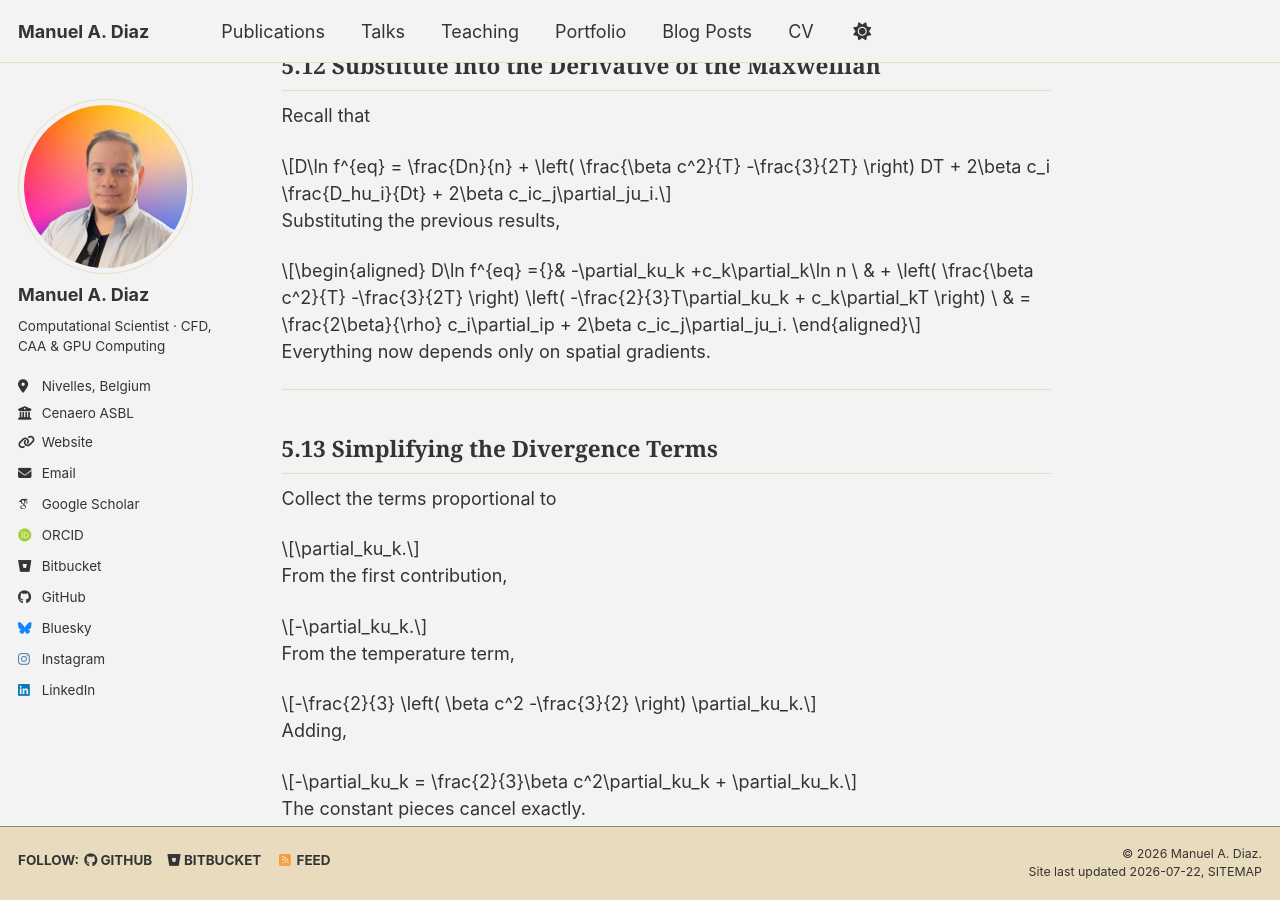
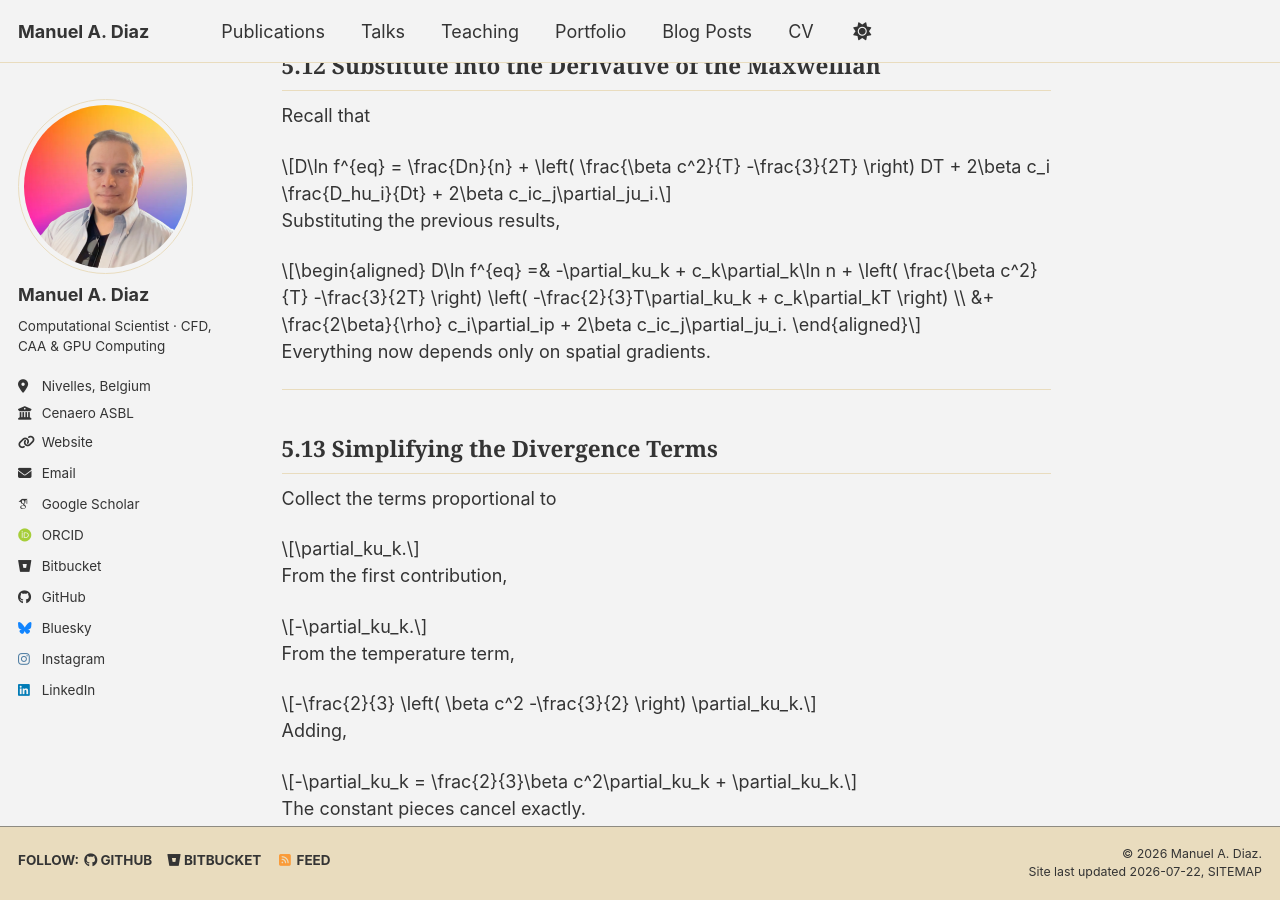
Before and after one commit to wme7/wme7.github.io, a Jekyll site: the page built from _posts/2026-07-22-from-kinetic-theory-to-quantum-fluids-chapter-5.md, in a window 1280 px wide and 900 px high, scrolled down 7933 px. Built offline with Jekyll 4.4.1, drawn with Linux system fonts in a browser that asks for light colours; some web fonts are replaced; a script that is not in the unit is left out.

Commit message:
Add minor modifications to pages * Update about page to include a link to the blog and * Improve formatting in chapter 5 of the kinetic theory post.

```diff
--- a/_posts/2026-07-22-from-kinetic-theory-to-quantum-fluids-chapter-5.md
+++ b/_posts/2026-07-22-from-kinetic-theory-to-quantum-fluids-chapter-5.md
@@ -459,7 +459,11 @@ $$
 Substituting the previous results,
 
 $$
-\begin{aligned} D\ln f^{eq} ={}& -\partial_ku_k +c_k\partial_k\ln n \ & + \left( \frac{\beta c^2}{T} -\frac{3}{2T} \right) \left( -\frac{2}{3}T\partial_ku_k + c_k\partial_kT \right) \ & = \frac{2\beta}{\rho} c_i\partial_ip + 2\beta c_ic_j\partial_ju_i. \end{aligned}
+\begin{aligned}
+D\ln f^{eq}
+=& -\partial_ku_k + c_k\partial_k\ln n + \left( \frac{\beta c^2}{T} -\frac{3}{2T} \right) \left( -\frac{2}{3}T\partial_ku_k + c_k\partial_kT \right) \\
+&+ \frac{2\beta}{\rho} c_i\partial_ip + 2\beta c_ic_j\partial_ju_i.
+\end{aligned}
 $$
 
 Everything now depends only on spatial gradients.
```
Also changed, not shown: _pages/about.md (+1 -0 lines).
